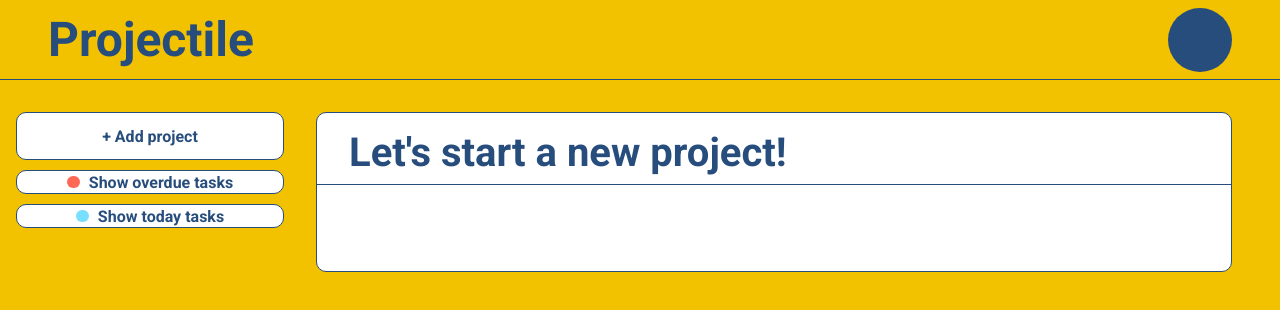
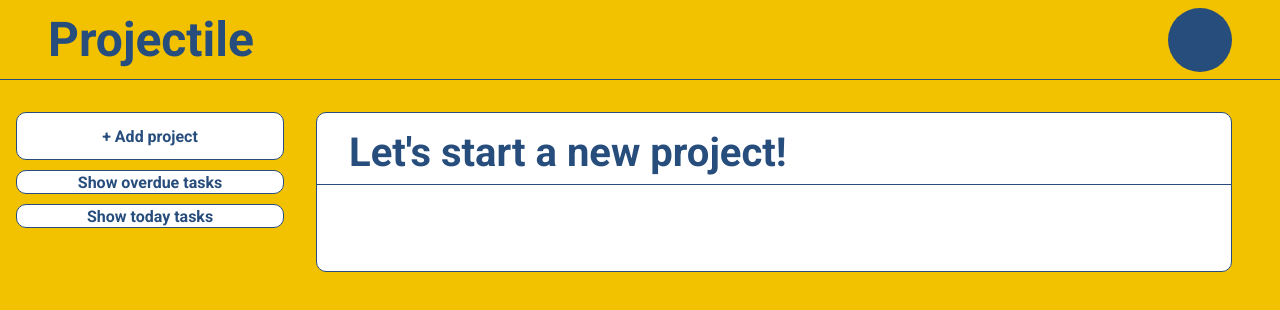
Before and after one commit to MrBlunderovich/odin-todo, a website built with webpack: page src/index.html in a window 1280 px wide. Built offline with nearby package versions, Linux system fonts and the light colour scheme.

Commit message:
Really remove dots

```diff
--- a/src/style.css
+++ b/src/style.css
@@ -115,14 +115,14 @@ body {
   min-height: 1.5rem;
   flex-direction: row;
 }
-.pseudo-project::before {
+/* .pseudo-project::before {
   content: " ";
   border-radius: 50%;
   height: 0.8rem;
   width: 0.8rem;
   background-color: #fe6955;
   margin-right: 1ch;
-}
+} */
 .today::before {
   background-color: #78dfff;
 }
```
